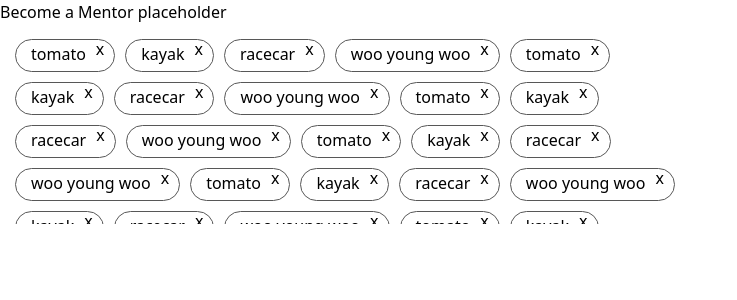
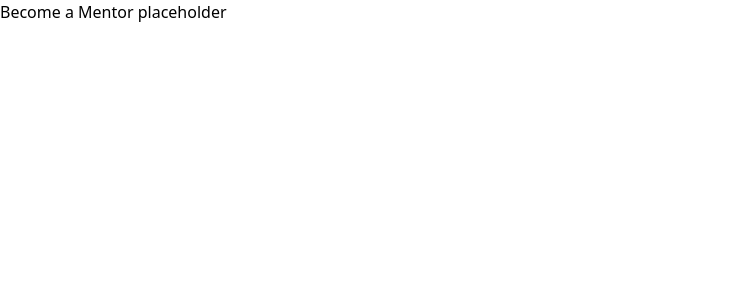
Before and after one commit to JasonXB/EF_Clone, a Next.js app: page /become-a-mentor in a window 1280 px wide. Shown: the top 300 px of the page, without its empty margins (0-737 px from the left). Built offline with nearby package versions, Linux system fonts and the light colour scheme.

Commit message:
fixed typescript ticket done

```diff
--- a/components/RemovableTag.jsx
+++ b/components/RemovableTag.tsx
@@ -1,6 +1,12 @@
 import removableTagStyles from '../styles/RemovableTag.module.css';
+import React from 'react';
 
-const RemovableTag = ({ tag, removeTag }) => {
+interface Tag {
+  tag: string,
+  removeTag: React.MouseEventHandler<HTMLButtonElement>
+}
+
+const RemovableTag = ({ tag, removeTag }: Tag) => {
   return (
     <span className={removableTagStyles.black}>
       {tag}
--- a/pages/become-a-mentor.tsx
+++ b/pages/become-a-mentor.tsx
@@ -1,58 +1,9 @@
 import type { NextPage } from 'next';
 import Head from 'next/head';
-import RemovableTags from '../components/RemovableTags';
 import {useState} from 'react'
 
-//test array for Removable Tag component
-
-const arr = [
-  'tomato',
-  'kayak',
-  'racecar',
-  'woo young woo',
-  'tomato',
-  'kayak',
-  'racecar',
-  'woo young woo','tomato',
-  'kayak',
-  'racecar',
-  'woo young woo',
-  'tomato',
-  'kayak',
-  'racecar',
-  'woo young woo',
-  'tomato',
-  'kayak',
-  'racecar',
-  'woo young woo',
-  'kayak',
-  'racecar',
-  'woo young woo',
-  'tomato',
-  'kayak',
-  'racecar',
-  'woo young woo',
-  'kayak',
-  'racecar',
-  'woo young woo',
-  'tomato',
-  'kayak',
-  'racecar',
-  'woo young woo',
-];
 
 const becomeAMentor: NextPage = ({}) => {
-
-//test state for Removable Tag component
-
-  const [myList, setMyList] = useState(arr)
-
-//test event handler function for Removable Tag component
-
-  const removeTag = (index: number) => {
-    let newArr = myList.filter((tag, i) => i !== index);
-    setMyList(newArr)
-  };
 
   return (
     <div>
@@ -62,7 +13,6 @@ const becomeAMentor: NextPage = ({}) => {
         <link rel="icon" href="/favicon.ico" />
       </Head>
       <h1>Become a Mentor placeholder</h1>
-      <RemovableTags tags={myList} removeTag={removeTag} />
     </div>
   );
 };
```
Also changed, not shown: components/RemovableTags.tsx (renamed from components/RemovableTags.jsx, +8 -1 lines).
